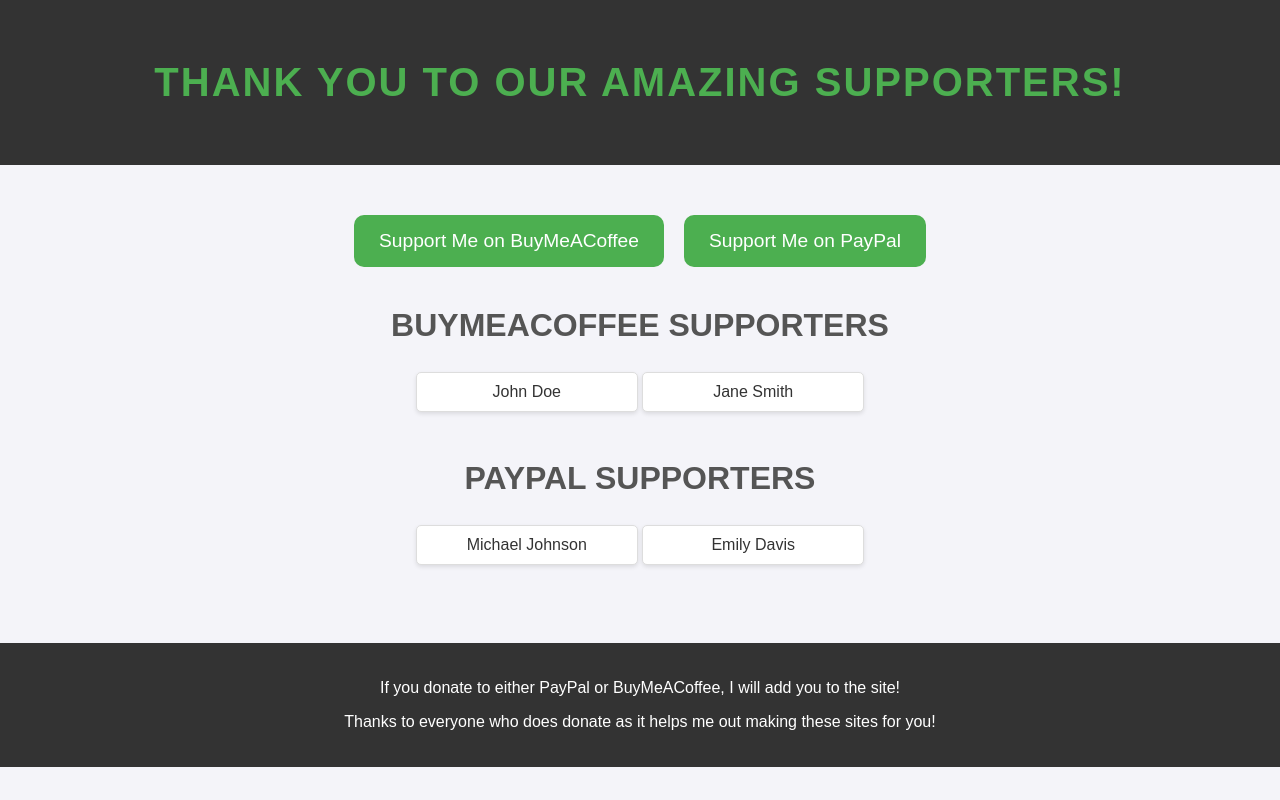
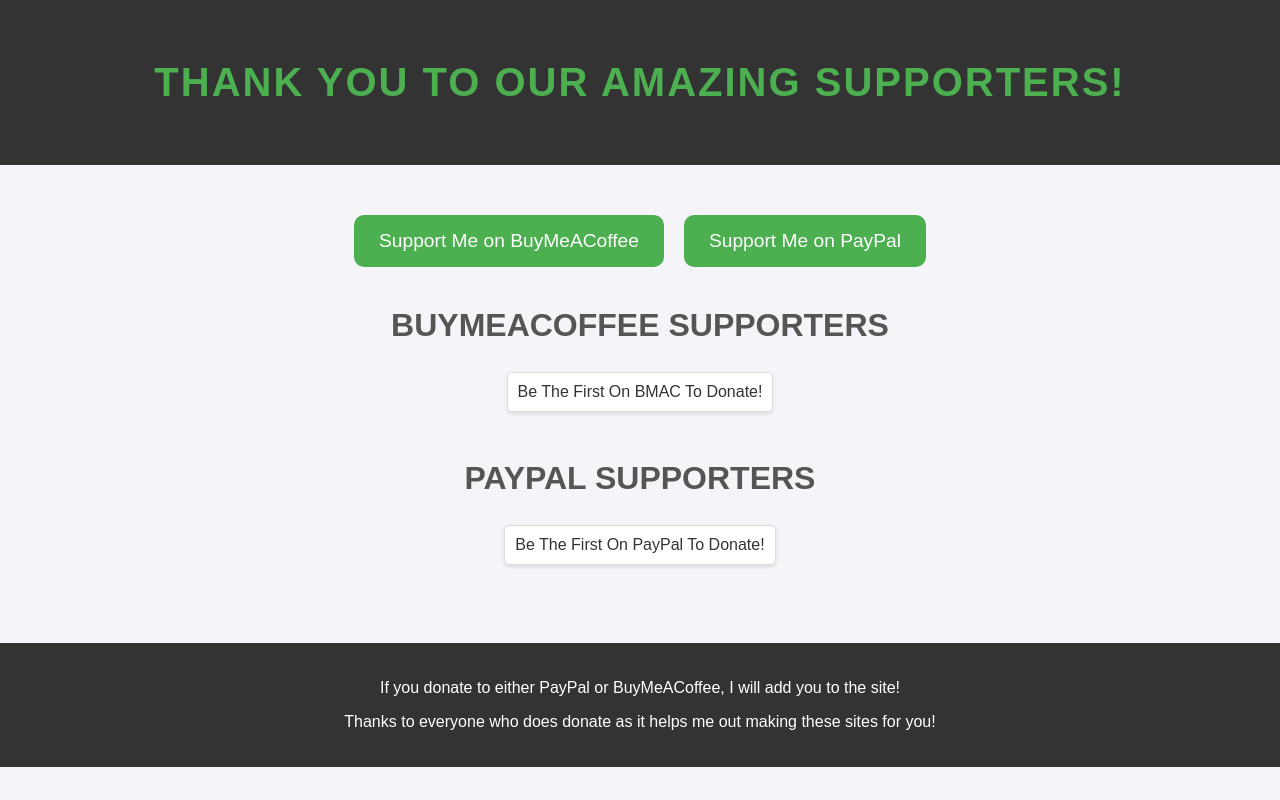
Before and after one commit to AussieBlakeYT/Supporters, a plain HTML site: page index.html in a window 1280 px wide. Drawn offline with Linux system fonts and the light colour scheme.

Commit message:
Update index.html

```diff
--- a/index.html
+++ b/index.html
@@ -112,12 +112,10 @@
         </div>
 
         <h2 onclick="window.location.href='https://buymeacoffee.com/blake2007'">BuyMeACoffee Supporters</h2>
-        <div class="person">John Doe</div>
-        <div class="person">Jane Smith</div>
+        <div class="person">Be The First On BMAC To Donate!</div>
 
         <h2 onclick="window.location.href='https://www.paypal.me/BlakeCarr452'">PayPal Supporters</h2>
-        <div class="person">Michael Johnson</div>
-        <div class="person">Emily Davis</div>
+        <div class="person">Be The First On PayPal To Donate!</div>
     </div>
 
     <div class="footer">
```
